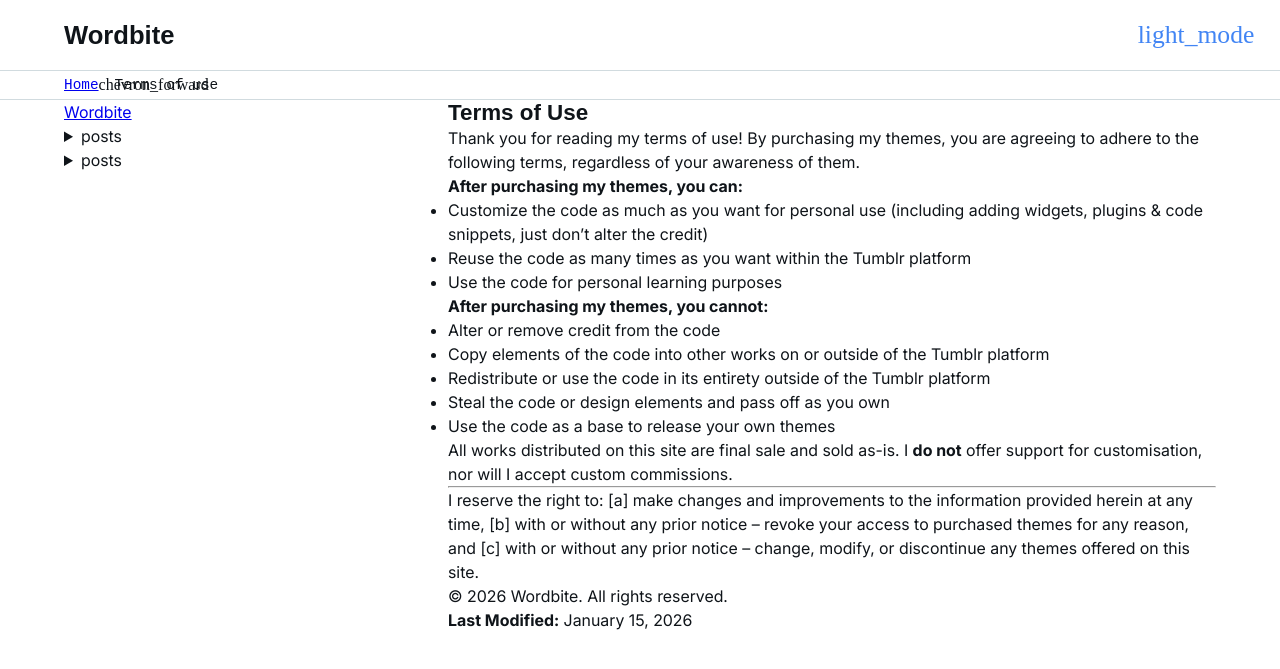
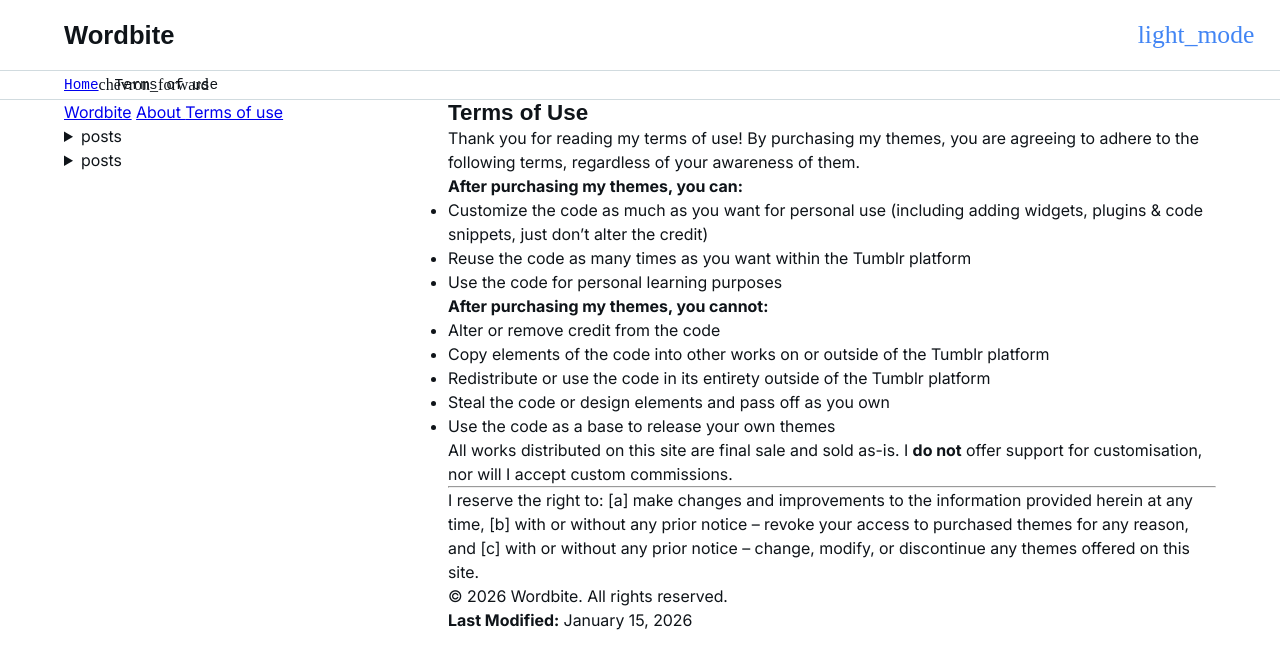
Before and after one commit to emilymcaldwell/Wordbite, a Jekyll site: the page built from tou.md, in a window 1280 px wide. Shown: the top 669 px of the page. Built offline with Jekyll 4.4.1, drawn with Linux system fonts in a browser that asks for light colours; some web fonts are replaced.

Commit message:
Update sidebar.html

```diff
--- a/_includes/sidebar.html
+++ b/_includes/sidebar.html
@@ -1,12 +1,13 @@
 <aside>
   <nav class="sidebar-nav">
     <a class="site-title" rel="author" href="{{ '/' | relative_url }}">{{ site.title | escape }}</a>
-    {%- for path in include.paths -%}
-    {%- assign hyperpage = site.pages | where: "path", path | first -%}
-    {%- if hyperpage.title %}
-    <a class="nav-item" href="{{ hyperpage.url | relative_url }}">{{ hyperpage.title | escape }}</a>
-    {%- endif -%}
-    {%- endfor %}
+    {% for page in site.pages %}
+      {% if page.title and page.layout == "page" %}
+        <a href="{{ page.url | relative_url }}" {% if page.url == page.url %}class="active"{% endif %}>
+          {{ page.title }}
+        </a>
+      {% endif %}
+    {% endfor %}
     <details>
       <summary>posts</summary>
       {% for doc in site.docs %}
```
